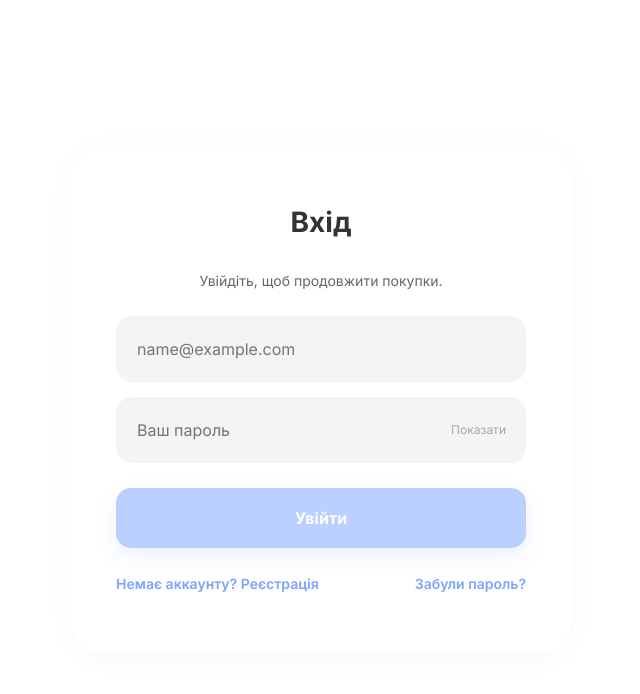
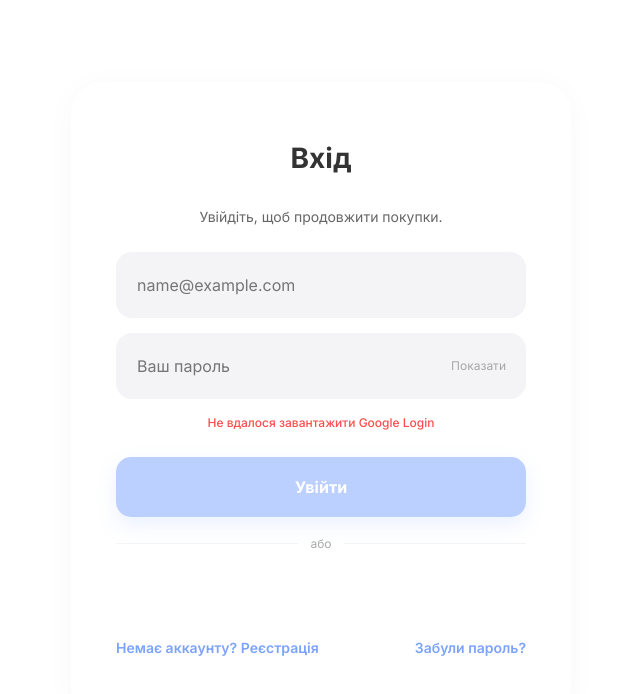
Before and after one commit to C-A-K-F-Repo/cakf-task1-frontend, a React (Vite) app: page /login in a window 1280 px wide. Shown: the top 694 px of the page, without its empty margins (319-959 px from the left). Built offline with nearby package versions, Linux system fonts and the light colour scheme; no server answers.

Commit message:
Add google auth

```diff
--- a/package.json
+++ b/package.json
@@ -6,7 +6,8 @@
   "scripts": {
     "dev": "vite",
     "build": "vite build",
-    "preview": "vite preview"
+    "preview": "vite preview",
+    "test:e2e:auth": "node scripts/e2e-auth-flow.mjs"
   },
   "dependencies": {
     "react": "^18.3.1",
@@ -15,6 +16,7 @@
   },
   "devDependencies": {
     "@vitejs/plugin-react": "^4.4.1",
+    "playwright": "^1.60.0",
     "vite": "^5.4.12"
   }
 }
--- a/src/api/authApi.js
+++ b/src/api/authApi.js
@@ -74,6 +74,13 @@ export const authApi = {
     });
   },
 
+  loginWithGoogle(idToken) {
+    return request("/auth/google/callback", {
+      method: "POST",
+      body: JSON.stringify({ id_token: idToken })
+    });
+  },
+
   refresh(refreshToken) {
     const encodedRefreshToken = encodeURIComponent(refreshToken);
 
--- a/src/auth/AuthProvider.jsx
+++ b/src/auth/AuthProvider.jsx
@@ -3,11 +3,40 @@ import { createContext, useCallback, useEffect, useMemo, useState } from "react"
 import { authApi } from "../api/authApi";
 import {
   clearStoredRefreshToken,
+  clearStoredUser,
   getStoredRefreshToken,
+  getStoredUser,
+  storeUser,
   storeRefreshToken
 } from "./tokenStorage";
 
 export const AuthContext = createContext(null);
+
+function decodeJwtPayload(token) {
+  try {
+    const [, payload] = token.split(".");
+    const normalizedPayload = payload.replace(/-/g, "+").replace(/_/g, "/");
+    const decodedPayload = window.atob(normalizedPayload.padEnd(Math.ceil(normalizedPayload.length / 4) * 4, "="));
+
+    return JSON.parse(decodedPayload);
+  } catch {
+    return null;
+  }
+}
+
+function getUserFromAccessToken(accessToken) {
+  const payload = decodeJwtPayload(accessToken);
+
+  if (!payload) {
+    return null;
+  }
+
+  return {
+    id: payload.sub,
+    email: payload.email ?? "",
+    role: payload.role
+  };
+}
 
 export function AuthProvider({ children }) {
   const [accessToken, setAccessToken] = useState(null);
@@ -18,14 +47,30 @@ export function AuthProvider({ children }) {
     setAccessToken(null);
     setUser(null);
     clearStoredRefreshToken();
+    clearStoredUser();
   }, []);
 
   const applySession = useCallback(async (tokenResponse) => {
     storeRefreshToken(tokenResponse.refresh_token);
     setAccessToken(tokenResponse.access_token);
 
-    const currentUser = await authApi.getMe(tokenResponse.access_token);
+    let currentUser;
+    try {
+      currentUser = await authApi.getMe(tokenResponse.access_token);
+    } catch (error) {
+      currentUser = getUserFromAccessToken(tokenResponse.access_token);
+
+      if (!currentUser?.email) {
+        currentUser = getStoredUser();
+      }
+
+      if (!currentUser) {
+        throw error;
+      }
+    }
+
     setUser(currentUser);
+    storeUser(currentUser);
 
     return currentUser;
   }, []);
@@ -90,6 +135,14 @@ export function AuthProvider({ children }) {
     [applySession]
   );
 
+  const loginWithGoogle = useCallback(
+    async (idToken) => {
+      const tokenResponse = await authApi.loginWithGoogle(idToken);
+      return applySession(tokenResponse);
+    },
+    [applySession]
+  );
+
   const logout = useCallback(() => {
     clearSession();
   }, [clearSession]);
@@ -101,10 +154,11 @@ export function AuthProvider({ children }) {
       isAuthenticated: Boolean(accessToken && user),
       isLoading,
       login,
+      loginWithGoogle,
       logout,
       refreshSession
     }),
-    [accessToken, isLoading, login, logout, refreshSession, user]
+    [accessToken, isLoading, login, loginWithGoogle, logout, refreshSession, user]
   );
 
   return <AuthContext.Provider value={value}>{children}</AuthContext.Provider>;
--- /dev/null
+++ b/src/auth/GoogleLoginButton.jsx
@@ -0,0 +1,93 @@
+import { useEffect, useRef, useState } from "react";
+
+const GOOGLE_CLIENT_ID = import.meta.env.VITE_GOOGLE_CLIENT_ID;
+const GOOGLE_SCRIPT_SRC = "https://accounts.google.com/gsi/client";
+
+let googleScriptPromise;
+
+function loadGoogleScript() {
+  if (window.google?.accounts?.id) {
+    return Promise.resolve();
+  }
+
+  if (googleScriptPromise) {
+    return googleScriptPromise;
+  }
+
+  googleScriptPromise = new Promise((resolve, reject) => {
+    const script = document.createElement("script");
+    script.src = GOOGLE_SCRIPT_SRC;
+    script.async = true;
+    script.defer = true;
+    script.onload = resolve;
+    script.onerror = () => reject(new Error("Не вдалося завантажити Google Login"));
+    document.head.appendChild(script);
+  });
+
+  return googleScriptPromise;
+}
+
+export function GoogleLoginButton({ disabled = false, onError, onSuccess }) {
+  const buttonRef = useRef(null);
+  const [isReady, setIsReady] = useState(false);
+
+  useEffect(() => {
+    if (!GOOGLE_CLIENT_ID) {
+      return;
+    }
+
+    let isMounted = true;
+
+    loadGoogleScript()
+      .then(() => {
+        if (!isMounted || !buttonRef.current) {
+          return;
+        }
+
+        window.google.accounts.id.initialize({
+          client_id: GOOGLE_CLIENT_ID,
+          callback: (response) => {
+            if (!response.credential) {
+              onError?.(new Error("Google не повернув credential"));
+              return;
+            }
+
+            onSuccess(response.credential);
+          }
+        });
+
+        buttonRef.current.innerHTML = "";
+        window.google.accounts.id.renderButton(buttonRef.current, {
+          size: "large",
+          text: "signin_with",
+          theme: "outline",
+          width: buttonRef.current.offsetWidth || 410
+        });
+        setIsReady(true);
+      })
+      .catch((error) => {
+        if (isMounted) {
+          onError?.(error);
+        }
+      });
+
+    return () => {
+      isMounted = false;
+    };
+  }, [onError, onSuccess]);
+
+  if (!GOOGLE_CLIENT_ID) {
+    return (
+      <button className="auth-google-fallback" type="button" disabled>
+        Google login не налаштований
+      </button>
+    );
+  }
+
+  return (
+    <div className="auth-google-button-wrap" aria-disabled={disabled || !isReady}>
+      <div ref={buttonRef} className="auth-google-button" />
+      {disabled || !isReady ? <div className="auth-google-button__overlay" /> : null}
+    </div>
+  );
+}
--- a/src/auth/tokenStorage.js
+++ b/src/auth/tokenStorage.js
@@ -1,4 +1,5 @@
 const REFRESH_TOKEN_KEY = "cakf.refreshToken";
+const USER_KEY = "cakf.user";
 
 export function getStoredRefreshToken() {
   return window.localStorage.getItem(REFRESH_TOKEN_KEY);
@@ -11,3 +12,21 @@ export function storeRefreshToken(refreshToken) {
 export function clearStoredRefreshToken() {
   window.localStorage.removeItem(REFRESH_TOKEN_KEY);
 }
+
+export function getStoredUser() {
+  try {
+    const user = window.localStorage.getItem(USER_KEY);
+
+    return user ? JSON.parse(user) : null;
+  } catch {
+    return null;
+  }
+}
+
+export function storeUser(user) {
+  window.localStorage.setItem(USER_KEY, JSON.stringify(user));
+}
+
+export function clearStoredUser() {
+  window.localStorage.removeItem(USER_KEY);
+}
--- a/src/pages/LoginPage.jsx
+++ b/src/pages/LoginPage.jsx
@@ -1,6 +1,7 @@
-import { useEffect, useState } from "react";
+import { useCallback, useEffect, useState } from "react";
 import { Link, useLocation, useNavigate } from "react-router-dom";
 
+import { GoogleLoginButton } from "../auth/GoogleLoginButton";
 import { useAuth } from "../auth/useAuth";
 
 const emailRegex = /^[a-zA-Z0-9._%+-]+@[a-zA-Z0-9.-]+\.[a-zA-Z]{2,}$/;
@@ -18,12 +19,13 @@ function getRedirectPath(location) {
 export function LoginPage() {
   const navigate = useNavigate();
   const location = useLocation();
-  const { isAuthenticated, login } = useAuth();
+  const { isAuthenticated, login, loginWithGoogle } = useAuth();
   const [email, setEmail] = useState("");
   const [password, setPassword] = useState("");
   const [showPassword, setShowPassword] = useState(false);
   const [error, setError] = useState("");
   const [isSubmitting, setIsSubmitting] = useState(false);
+  const [isGoogleSubmitting, setIsGoogleSubmitting] = useState(false);
 
   const isEmailValid = emailRegex.test(email);
   const canSubmit = isEmailValid && password.length > 0 && !isSubmitting;
@@ -54,6 +56,27 @@ export function LoginPage() {
       setIsSubmitting(false);
     }
   }
+
+  const handleGoogleError = useCallback((googleError) => {
+    setError(googleError.message || "Google login недоступний");
+  }, []);
+
+  const handleGoogleSuccess = useCallback(
+    async (idToken) => {
+      setError("");
+      setIsGoogleSubmitting(true);
+
+      try {
+        await loginWithGoogle(idToken);
+        navigate(redirectPath, { replace: true });
+      } catch (apiError) {
+        setError(apiError.message || "Не вдалося увійти через Google");
+      } finally {
+        setIsGoogleSubmitting(false);
+      }
+    },
+    [loginWithGoogle, navigate, redirectPath]
+  );
 
   return (
     <main className="auth-page">
@@ -103,6 +126,16 @@ export function LoginPage() {
           </button>
         </form>
 
+        <div className="auth-divider" role="presentation">
+          <span>або</span>
+        </div>
+
+        <GoogleLoginButton
+          disabled={isGoogleSubmitting}
+          onError={handleGoogleError}
+          onSuccess={handleGoogleSuccess}
+        />
+
         <div className="auth-links">
           <Link to="/register">Немає аккаунту? Реєстрація</Link>
           <Link to="/recovery">Забули пароль?</Link>
--- a/src/pages/VerifyEmailPage.jsx
+++ b/src/pages/VerifyEmailPage.jsx
@@ -2,6 +2,8 @@ import { useEffect, useState } from "react";
 import { Link, useSearchParams } from "react-router-dom";
 
 import { authApi } from "../api/authApi";
+
+const VERIFY_EMAIL_SESSION_PREFIX = "cakf.verifyEmail.";
 
 export function VerifyEmailPage() {
   const [searchParams] = useSearchParams();
@@ -17,12 +19,20 @@ export function VerifyEmailPage() {
       return;
     }
 
+    const sessionKey = `${VERIFY_EMAIL_SESSION_PREFIX}${token}`;
+    if (window.sessionStorage.getItem(sessionKey) === "success") {
+      setStatus("success");
+      setMessage("Пошту підтверджено. Тепер можна увійти в аккаунт.");
+      return;
+    }
+
     let isMounted = true;
 
     async function verifyEmail() {
       try {
         await authApi.verifyEmail(token);
         if (isMounted) {
+          window.sessionStorage.setItem(sessionKey, "success");
           setStatus("success");
           setMessage("Пошту підтверджено. Тепер можна увійти в аккаунт.");
         }
--- a/src/styles/index.css
+++ b/src/styles/index.css
@@ -328,6 +328,59 @@ a {
 
 .auth-submit--link {
   margin-top: 8px;
+}
+
+.auth-divider {
+  align-items: center;
+  color: #aaaaaa;
+  display: flex;
+  font-size: 12px;
+  gap: 12px;
+  margin: 18px 0 0;
+}
+
+.auth-divider::before,
+.auth-divider::after {
+  background: #f4f4f7;
+  content: "";
+  flex: 1;
+  height: 1px;
+}
+
+.auth-google-button-wrap {
+  margin-top: 15px;
+  min-height: 44px;
+  position: relative;
+  width: 100%;
+}
+
+.auth-google-button {
+  min-height: 44px;
+}
+
+.auth-google-button iframe {
+  margin: 0 auto;
+}
+
+.auth-google-button__overlay {
+  background: rgba(255, 255, 255, 0.45);
+  border-radius: 15px;
+  inset: 0;
+  cursor: not-allowed;
+  position: absolute;
+}
+
+.auth-google-fallback {
+  background: #ffffff;
+  border: 1px solid #d4daea;
+  border-radius: 15px;
+  color: #666666;
+  cursor: not-allowed;
+  font-size: 14px;
+  margin-top: 15px;
+  min-height: 44px;
+  opacity: 0.7;
+  width: 100%;
 }
 
 .auth-links {
```
Also changed, not shown: 1 other file (tests, documents, lock files or other folders).
